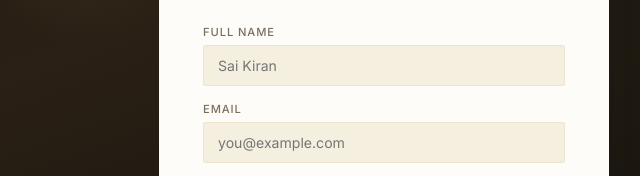
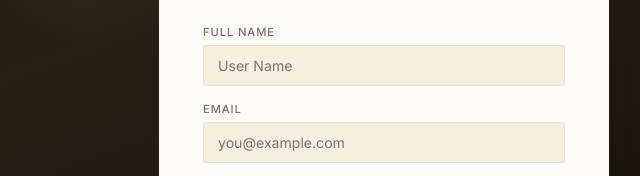
Before and after one commit to Saikiran1719/memoir-app, a plain HTML site: page frontend/index.html in a window 1280 px wide. Both pictures are taken after a click on the button "Sign Up". Shown: the part 297-473 px from the top of the page, 481-1121 px from the left. Drawn offline with nearby package versions, Linux system fonts and the light colour scheme.

```diff
--- a/frontend/index.html
+++ b/frontend/index.html
@@ -278,7 +278,7 @@
         <div class="auth-msg" id="login-msg"></div>
       </div>
       <div id="signup-form" style="display:none">
-        <div class="field-group"><label>Full Name</label><input type="text" id="signup-name" placeholder="Sai Kiran"/></div>
+        <div class="field-group"><label>Full Name</label><input type="text" id="signup-name" placeholder="User Name"/></div>
         <div class="field-group"><label>Email</label><input type="email" id="signup-email" placeholder="you@example.com"/></div>
         <div class="field-group"><label>Password</label><input type="password" id="signup-password" placeholder="min. 6 characters"/></div>
         <button class="btn-primary" id="btn-signup" onclick="handleSignup()">Create Account →</button>
```
